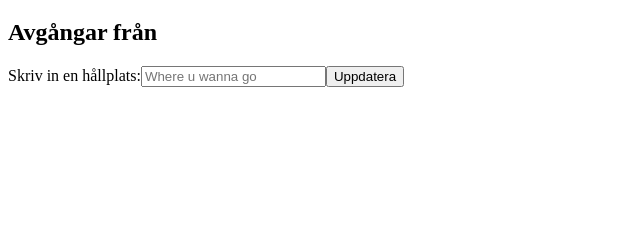
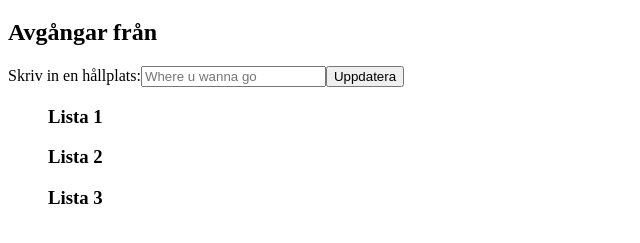
Before and after one commit to Philiphogfeldt/FrontEnd-Task04, a plain HTML site: page index.html in a window 1280 px wide. Shown: the part 61-304 px from the top of the page, without its empty margins (0-640 px from the left). Drawn offline with nearby package versions, Linux system fonts and the light colour scheme.

Commit message:
rubriker med också

```diff
--- a/index.html
+++ b/index.html
@@ -21,6 +21,7 @@
       <button type="submit">Uppdatera</button>
     </form>
     <ul>
+      <h3>Lista 1</h3>
       <li v-for="(departure, index) in departures[0]" :key="index">
         {{departure.sname}} mot
         {{departure.direction}} avgår kl
@@ -29,6 +30,7 @@
       </li>
     </ul>
     <ul>
+      <h3>Lista 2</h3>
       <li v-for="(departure, index) in departures[1]" :key="index">
         {{departure.sname}} mot
         {{departure.direction}} avgår kl
@@ -37,6 +39,7 @@
       </li>
     </ul>
     <ul>
+      <h3>Lista 3</h3>
       <li v-for="(departure, index) in departures[2]" :key="index">
         {{departure.sname}} mot
         {{departure.direction}} avgår kl
```
